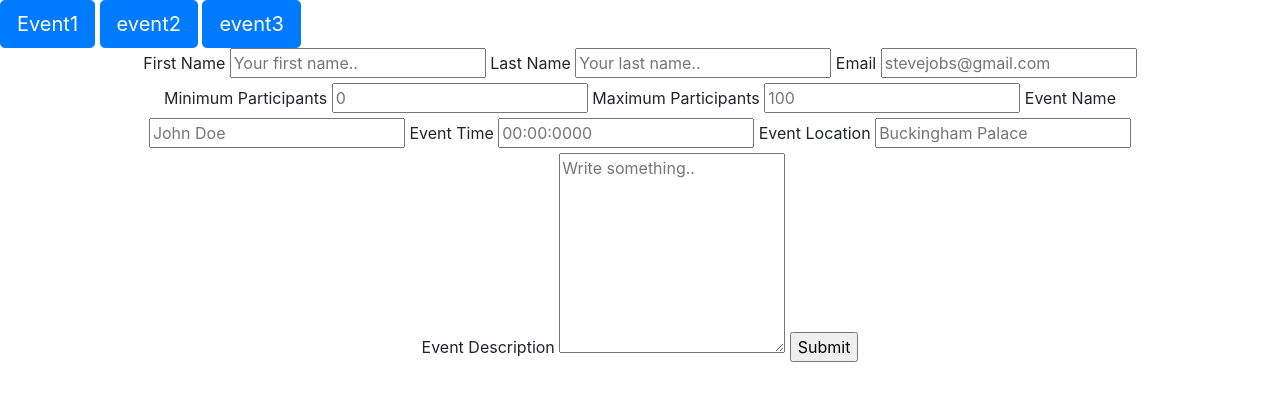
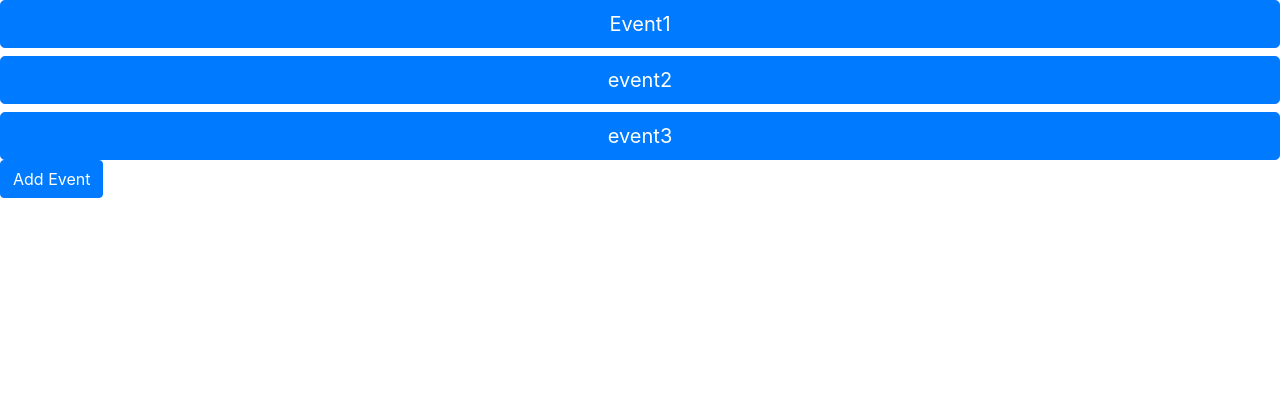
Before and after one commit to jsshap/AoDHack, a Flask app: page / in a window 1280 px wide. Shown: the top 401 px of the page. Run offline with Flask 2, Linux system fonts and the light colour scheme; some libraries are stand-ins or nearby versions.

Commit message:
switched up the homepage design to what we discussed

```diff
--- a/flask-files/templates/index.html
+++ b/flask-files/templates/index.html
@@ -5,12 +5,25 @@
     <meta name="viewport" content="width=device-width, initial-scale=1, shrink-to-fit=no">
   	<link rel="stylesheet" href="https://maxcdn.bootstrapcdn.com/bootstrap/4.0.0/css/bootstrap.min.css" integrity="sha384-Gn5384xqQ1aoWXA+058RXPxPg6fy4IWvTNh0E263XmFcJlSAwiGgFAW/dAiS6JXm" crossorigin="anonymous">
   <body>
-    <div class=" btn-block" role="group" aria-label="...">
-		  <button type="button" class="btn btn-primary btn-lg" >Event1</button>
-		  <button type="button" class="btn btn-primary btn-lg">event2</button>
-		  <button type="button" class="btn btn-primary btn-lg">event3</button>
+    <div class="btn-block" role="group" aria-label="...">
+		  <button type="button" class="btn btn-primary btn-lg btn-block" >Event1</button>
+		  <button type="button" class="btn btn-primary btn-lg btn-block">event2</button>
+		  <button type="button" class="btn btn-primary btn-lg btn-block">event3</button>
 	  </div>
-    <div class="container">
+    <!-- Button trigger modal -->
+    <button type="button" class="btn btn-primary" data-toggle="modal" data-target="#exampleModal">
+      Add Event
+    </button>
+    <div class="modal fade" id="exampleModal" tabindex="-1" role="dialog" aria-labelledby="exampleModalLabel" aria-hidden="true">
+      <div class="modal-dialog" role="document">
+        <div class="modal-content">
+          <div class="modal-header">
+            <h5 class="modal-title" id="exampleModalLabel">Modal title</h5>
+            <button type="button" class="close" data-dismiss="modal" aria-label="Close">
+              <span aria-hidden="true">&times;</span>
+            </button>
+          </div>
+          <div class="modal-body">
             <form id="newEventInfo" onsubmit="processNewEvent()" style="text-align: center; position: relative">
 
               <label for="fname">First Name</label>
@@ -45,6 +58,13 @@
               <input type="button" value="Submit" onclick="go()">
 
             </form>
+          </div>
+          <div class="modal-footer">
+            <button type="button" class="btn btn-secondary" data-dismiss="modal">Close</button>
+            <button type="button" class="btn btn-primary">Save changes</button>
+          </div>
+        </div>
+      </div>
     </div>
     <script>
 function createHangout(eventID, eventTitle, eventTime, eventLocation, eventMin, eventMax, eventDescription) {
```
Lines whose indentation alone changed are shown as unchanged.
